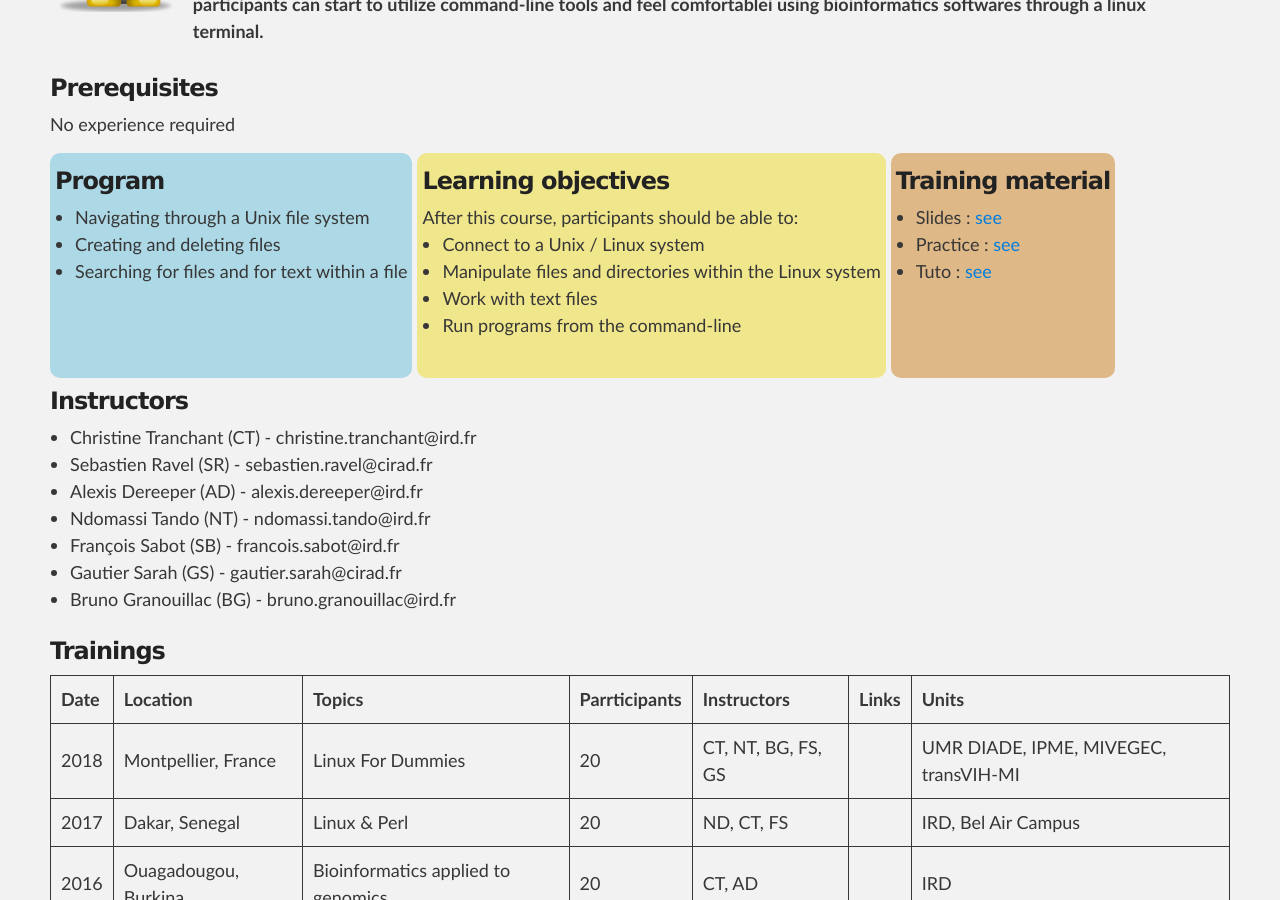
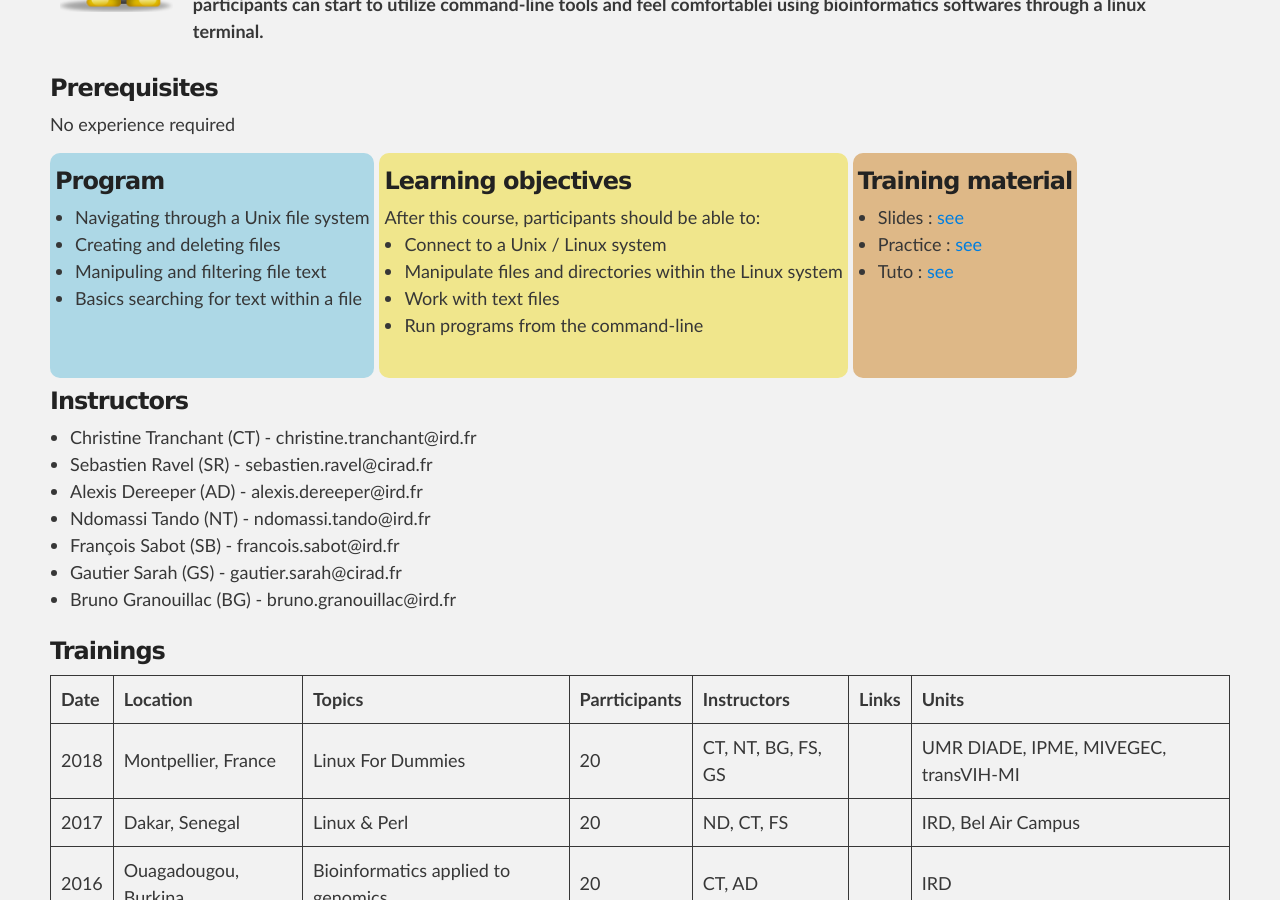
Before and after one commit to SouthGreenPlatform/trainings, a Jekyll site: the page built from _pages/linux.md, in a window 1280 px wide and 900 px high, scrolled down 408 px. Built offline with Jekyll 4.4.1, drawn with Linux system fonts in a browser that asks for light colours; nearby versions of some CDN libraries.

Commit message:
Update linux.md

```diff
--- a/_pages/linux.md
+++ b/_pages/linux.md
@@ -23,7 +23,8 @@ No experience required
 <ul>
 <li> Navigating through a Unix file system</li>
 <li> Creating and deleting files</li>
-<li> Searching for files and for text within a file</li>
+<li> Manipuling and filtering file text </li>
+<li> Basics searching for text within a file</li>
 </ul>
 </div>
 
```
